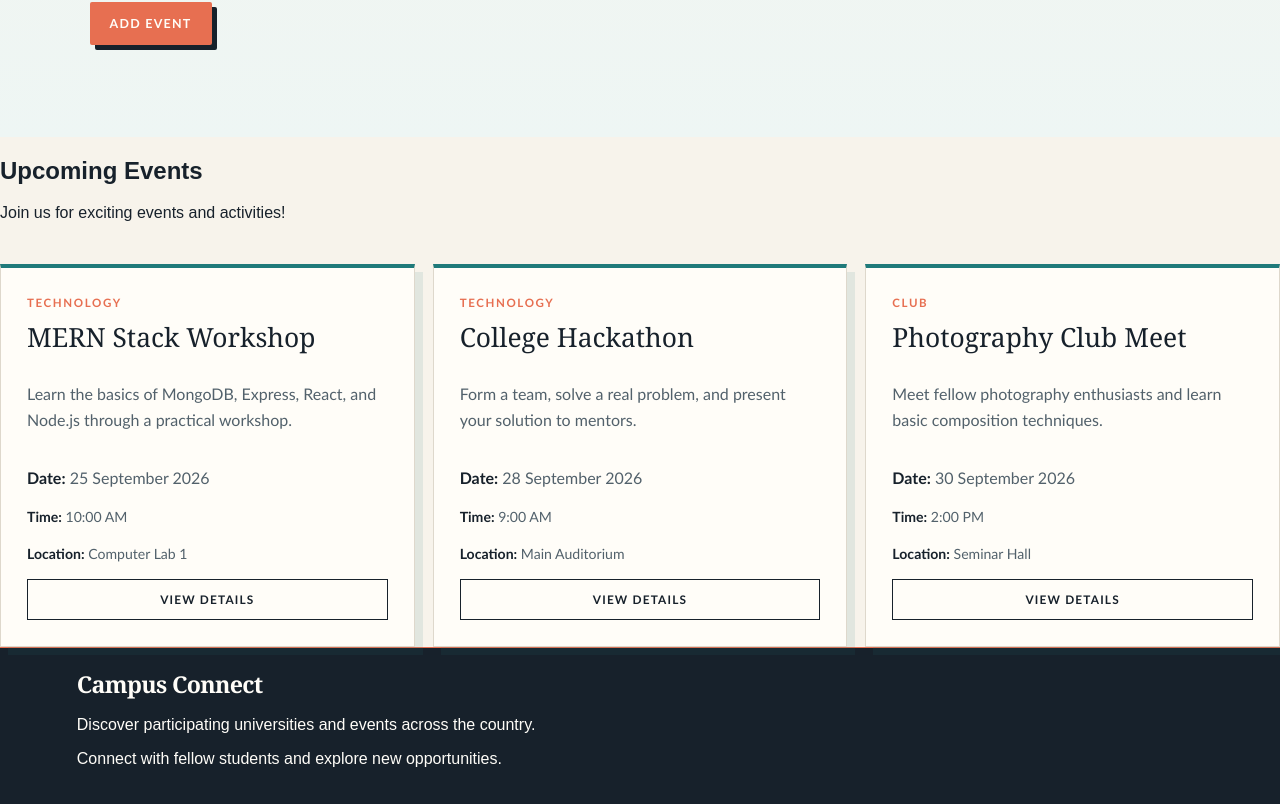
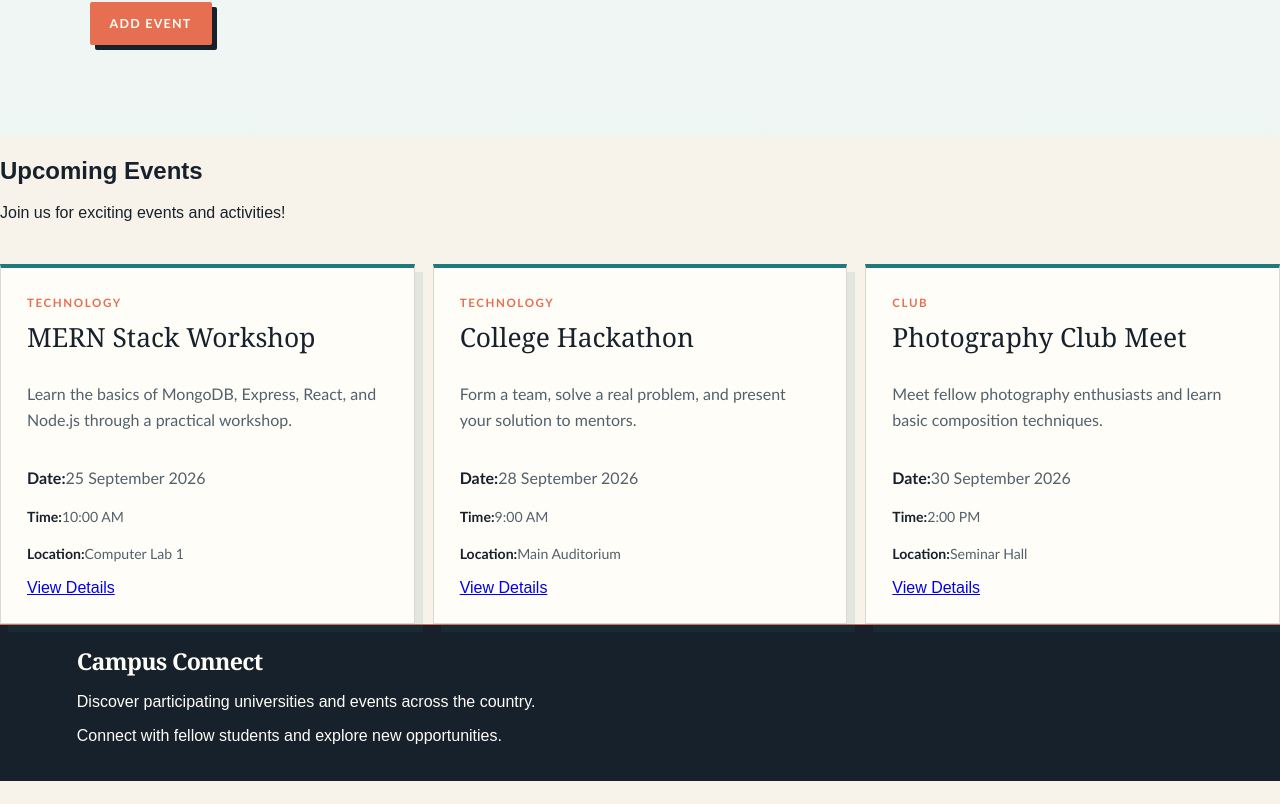
Before and after one commit to Hitesh2006403/MERN-Fullstack, a React (Vite) app: page / in a window 1280 px wide. Shown: the part 1342-2146 px from the top of the page. After the commit the page ends 2123 px from the top, so only its background shows below. Built offline with nearby package versions, Linux system fonts and the light colour scheme.

Commit message:
The new file

```diff
--- a/src/Components/EventCard.jsx
+++ b/src/Components/EventCard.jsx
@@ -1,36 +1,67 @@
+// function EventCard({
+// 	title,
+// 	date,
+// 	time,
+// 	location,
+// 	category,
+// 	description,
+// }) {
+// 	return (
+// 		<article className="event-card">
+// 			<p className="event-category">{category}</p>
+// 			<h3>{title}</h3>
+// 			<p className="event-description">{description}</p>
+// 			<div className="event-details">
+// 				<p><strong>Date:</strong> {date}</p>
+// 				<p><strong>Time:</strong> {time}</p>
+// 				<p><strong>Location:</strong> {location}</p>
+// 			</div>
+// 			<button type="button">View Details</button>
+// 		</article>
+// 	);
+// }
+
+// export default EventCard;
+
+
+
+
+import {Link} from "react-router";
 function EventCard({
+  id,
   title,
   date,
   time,
   location,
   category,
   description,
-}) {
+}){
   return (
     <article className="event-card">
-      <p className="event-category">{category}</p>
-
+      <p className="event-category">
+        {category}
+      </p>
       <h3>{title}</h3>
-
-      <p className="event-description">{description}</p>
-
+      <p className="event-description">
+        {description}
+      </p>
       <div className="event-details">
         <p>
-          <strong>Date:</strong> {date}
+          <strong>Date:</strong>{date}
         </p>
-
         <p>
-          <strong>Time:</strong> {time}
+          <strong>Time:</strong>{time}
         </p>
-
         <p>
-          <strong>Location:</strong> {location}
+          <strong>Location:</strong>{location}
         </p>
       </div>
+      <Link className="details-button"
+            to={'/events/${id}'}>
+      View Details
+      </Link>
 
-      <button type="button">View Details</button>
     </article>
   );
 }
-
 export default EventCard;
--- a/src/pages/EventsPage.jsx
+++ b/src/pages/EventsPage.jsx
@@ -1,4 +1,4 @@
-import EventSection from "../components/EventSection";
+import EventSection from "../Components/Eventsection";
 
 function EventsPage({events}){
     return(
--- a/src/pages/HomePage.jsx
+++ b/src/pages/HomePage.jsx
@@ -1,5 +1,5 @@
 import EventForm from "../Components/EventForm";
-import EventSection from "../Components/EventSection";
+import EventSection from "../Components/Eventsection";
 import Hero from "../Components/Hero";
 
 function Homepage({ events, onAddEvent }) {
```
